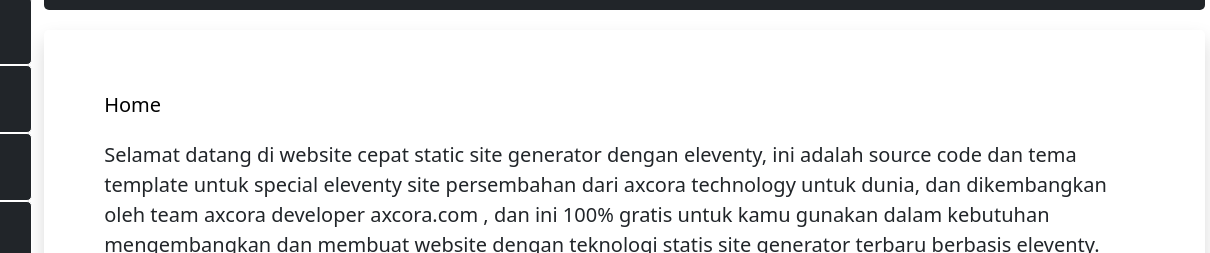
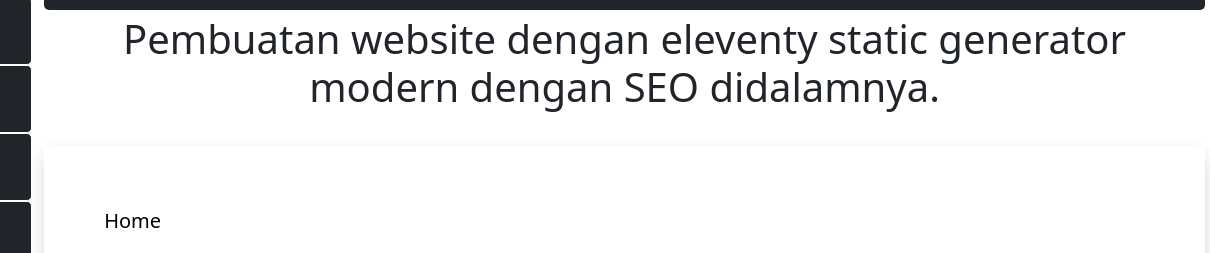
Before and after one commit to mesinkasir/text11ty, an Eleventy site: page index.njk in a window 1280 px wide. Shown: the part 120-373 px from the top of the page, 70-1280 px from the left. Built offline with nearby package versions, Linux system fonts and the light colour scheme; Eleventy itself is replaced by a stand-in of ours; files that its build step writes are made by us from their sources.

Commit message:
Update content.njk

```diff
--- a/_includes/layouts/content.njk
+++ b/_includes/layouts/content.njk
@@ -3,8 +3,11 @@
 <div class="col-2 col-md-1">
 </div>
 <div class="col-10 col-md-11 p-3">
-    <div class="bg-dark p-3 text-center rounded">
+<div class="bg-dark p-3 text-center rounded">
 <h1><a href="{{ '/' | url }}"  class="text-white">{{ metadata.title }}</a></h1>
+</div>
+<div class="p-1 text-center lead">
+<h2>{{metadata.description}}</h2>
 </div>
 <div class="p-3 p-md-5 mt-3 shadow rounded">
 {{ content | safe }}
```
